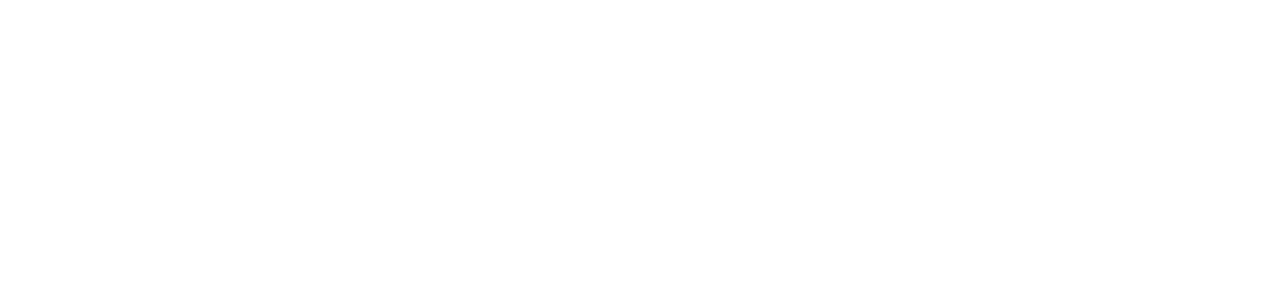
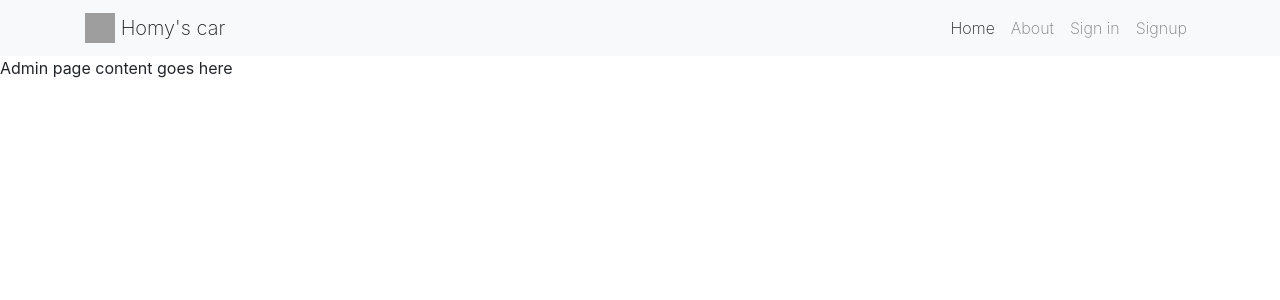
Before and after one commit to zane-keyan/ProgProject2019Sem2, a React (Create React App) app in the folder homys-car/: page /admin in a window 1280 px wide. Shown: the top 300 px of the page. Built offline with nearby package versions, Linux system fonts and the light colour scheme; grey boxes are pictures that could not be loaded.

Commit message:
Add raw signin, about,admin page

```diff
--- a/homys-car/src/App.js
+++ b/homys-car/src/App.js
@@ -3,12 +3,18 @@
 import "./App.css";
 import { BrowserRouter as Router, Route } from "react-router-dom";
 import Home from "./pages/home.jsx";
+import Admin from "./pages/admin";
+import About from "./pages/about";
+import Signin from "./pages/signin";
 class App extends Component {
   render() {
     return (
       <Router>
         <div>
           <Route exact path="/" component={Home} />
+          <Route exact path="/about" component={About} />
+          <Route exact path="/signin" component={Signin} />
+          <Route exact path="/admin" component={Admin} />
         </div>
       </Router>
     );
--- a/homys-car/src/components/navbar.jsx
+++ b/homys-car/src/components/navbar.jsx
@@ -37,7 +37,7 @@
                 About
               </Link>
               <Link className="nav-item nav-link" to="/signin">
-                Signin
+                Sign in
               </Link>
               <Link className="nav-item nav-link" to="/signup">
                 Signup
--- /dev/null
+++ b/homys-car/src/pages/about.jsx
@@ -0,0 +1,17 @@
+import React, { Component } from "react";
+import NavBar from "../components/navbar";
+import Jumbotron from "../components/jumbotron";
+import Footer from "../components/footer";
+class About extends Component {
+  render() {
+    return (
+      <React.Fragment>
+        <NavBar />
+        <Jumbotron title="About us" subtitle="This is about page" />
+        <Footer />
+      </React.Fragment>
+    );
+  }
+}
+
+export default About;
--- /dev/null
+++ b/homys-car/src/pages/admin.jsx
@@ -0,0 +1,16 @@
+import React, { Component } from "react";
+import NavBar from "../components/navbar";
+import "./admin.css";
+import Footer from "../components/footer";
+class Admin extends Component {
+  render() {
+    return (
+      <React.Fragment>
+        <NavBar />
+        <div>Admin page content goes here</div>{" "}
+      </React.Fragment>
+    );
+  }
+}
+
+export default Admin;
--- /dev/null
+++ b/homys-car/src/pages/signin.jsx
@@ -0,0 +1,17 @@
+import React, { Component } from "react";
+import NavBar from "../components/navbar";
+import Jumbotron from "../components/jumbotron";
+import Footer from "../components/footer";
+class Signin extends Component {
+  render() {
+    return (
+      <React.Fragment>
+        <NavBar />
+        <Jumbotron title="Signin" subtitle="This is Signin page" />
+        <Footer />
+      </React.Fragment>
+    );
+  }
+}
+
+export default Signin;
```
Also changed, not shown: homys-car/src/pages/admin.css (added).
